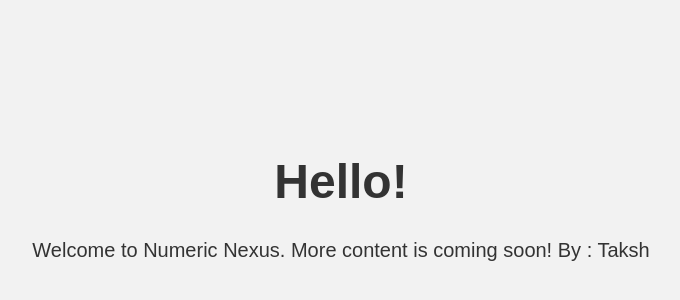
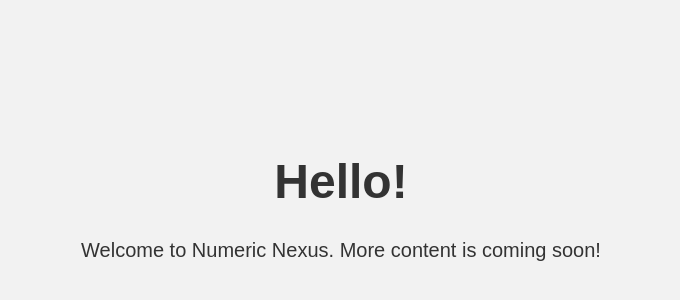
Before and after one commit to mohit-bhatia-m/numericnexus, a plain HTML site: page index.html in a window 1280 px wide. Shown: the part 198-498 px from the top of the page, without its empty margins (299-979 px from the left). Drawn offline with Linux system fonts and the light colour scheme.

Commit message:
Update index.html

```diff
--- a/index.html
+++ b/index.html
@@ -30,6 +30,6 @@
 </head>
 <body>
   <h1>Hello!</h1>
-  <p>Welcome to Numeric Nexus. More content is coming soon! By : Taksh</p>
+  <p>Welcome to Numeric Nexus. More content is coming soon!</p>
 </body>
 </html>
```
